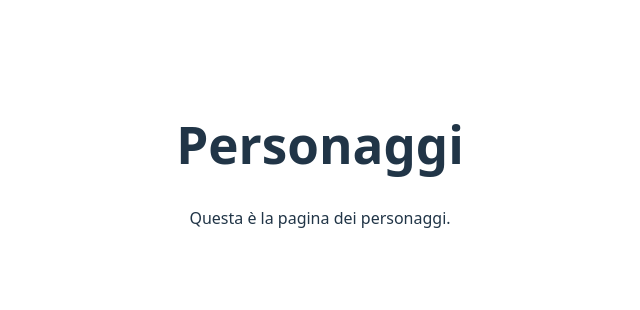
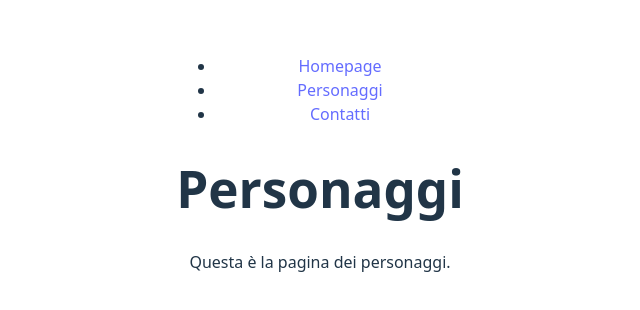
Before and after one commit to GiancarloRamondino/react-router, a React (Vite) app: page /personaggi in a window 1280 px wide. Shown: the part 236-546 px from the top of the page, without its empty margins (320-960 px from the left). Built offline with nearby package versions, Linux system fonts and the light colour scheme.

Commit message:
[UPD] Navbar

```diff
--- a/src/App.jsx
+++ b/src/App.jsx
@@ -6,7 +6,7 @@ import Contacts from './pages/Contacts.jsx';
 import './App.css'
 
 function App() {
-  const [currentPage, setCurrentPage] = useState("home");
+
 
   return (
     <>
--- a/src/pages/Contacts.jsx
+++ b/src/pages/Contacts.jsx
@@ -1,11 +1,28 @@
-
+import { NavLink } from "react-router-dom";
 
 function Contacts() {
     return (
-        <div className="contacts">
-            <h1>Contatti</h1>
-            <p>Per qualsiasi informazione, non esitate a contattarci!</p>
-        </div>
+        <>
+            <div>
+                <nav>
+                    <ul>
+                        <li>
+                            <NavLink to="/">Homepage</NavLink>
+                        </li>
+                        <li>
+                            <NavLink to="/personaggi">Personaggi</NavLink>
+                        </li>
+                        <li>
+                            <NavLink to="/contacts">Contatti</NavLink>
+                        </li>
+                    </ul>
+                </nav>
+            </div>
+            <div className="contacts">
+                <h1>Contatti</h1>
+                <p>Per qualsiasi informazione, non esitate a contattarci!</p>
+            </div>
+        </>
     );
 }
 
--- a/src/pages/Homepage.jsx
+++ b/src/pages/Homepage.jsx
@@ -1,9 +1,29 @@
+import { NavLink } from "react-router-dom";
+
 function Homepage() {
   return (
-    <div>
-      <h1>Benvenuti nella Homepage</h1>
-      <p>Questa è la pagina principale dell'applicazione</p>
-    </div>
+    <>
+      <div>
+        <nav>
+          <ul>
+            <li>
+              <NavLink to="/">Homepage</NavLink>
+            </li>
+            <li>
+              <NavLink to="/personaggi">Personaggi</NavLink>
+            </li>
+            <li>
+              <NavLink to="/contacts">Contatti</NavLink>
+            </li>
+          </ul>
+        </nav>
+      </div>
+      <div>
+        <h1>Benvenuti nella Homepage</h1>
+        <p>Questa è la pagina principale dell'applicazione</p>
+      </div>
+    </>
   );
 }
+
 export default Homepage;
--- a/src/pages/Personaggi.jsx
+++ b/src/pages/Personaggi.jsx
@@ -1,9 +1,28 @@
+import { NavLink } from "react-router-dom";
+
 function Personaggi() {
   return (
-    <div>
-      <h1>Personaggi</h1>
-      <p>Questa è la pagina dei personaggi.</p>
-    </div>
+    <>
+      <div>
+        <nav>
+          <ul>
+            <li>
+              <NavLink to="/">Homepage</NavLink>
+            </li>
+            <li>
+              <NavLink to="/personaggi">Personaggi</NavLink>
+            </li>
+            <li>
+              <NavLink to="/contacts">Contatti</NavLink>
+            </li>
+          </ul>
+        </nav>
+      </div>
+      <div>
+        <h1>Personaggi</h1>
+        <p>Questa è la pagina dei personaggi.</p>
+      </div>
+    </>
   );
 }
 
```
